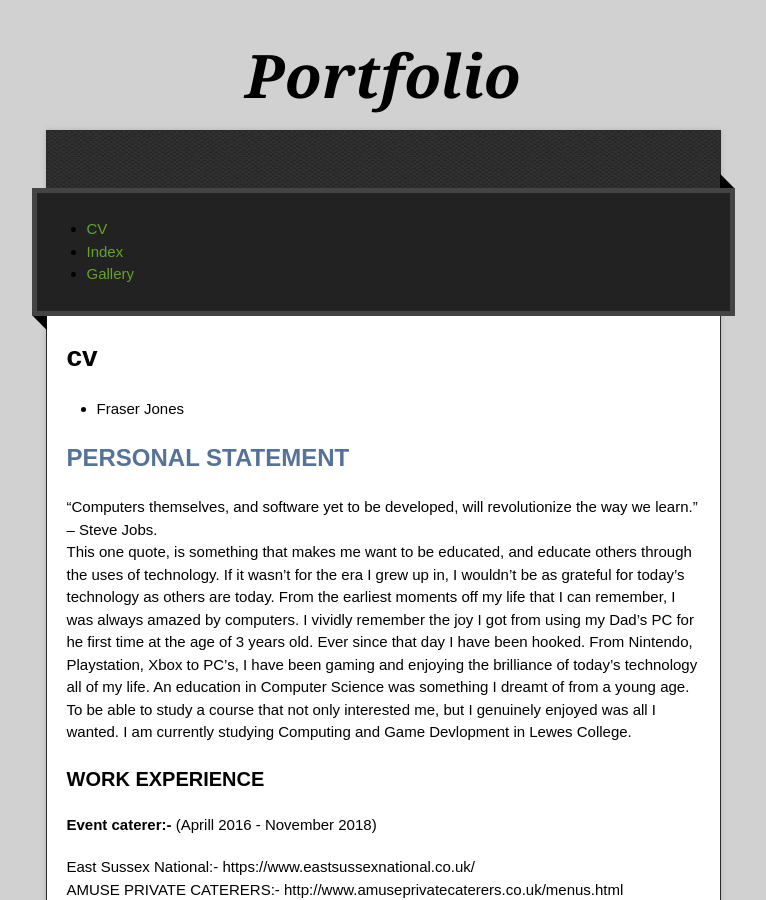
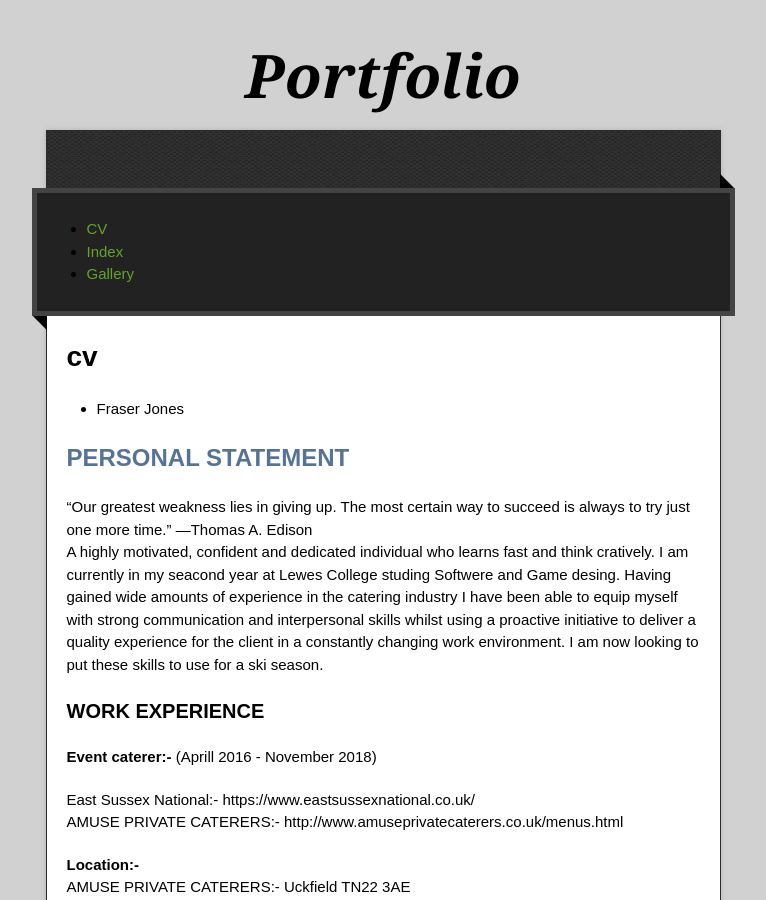
Before and after one commit to Ceirios1/Portfolio, a Jekyll site: the page built from cv.md, in a window 1280 px wide and 900 px high. Shown: the whole window, without its empty margins (257-1023 px from the left). Built offline with Jekyll 4.4.1, drawn with Linux system fonts in a browser that asks for light colours; our own code applies the rules of GitHub Pages for plain Markdown files; comment, search, counter and statistics services are not loaded; the repository's description, which GitHub fills in, is left out.

Commit message:
Update cv.md

```diff
--- a/cv.md
+++ b/cv.md
@@ -2,8 +2,8 @@
 - Fraser Jones
 
 ## PERSONAL STATEMENT
-"Computers themselves, and software yet to be developed, will revolutionize the way we learn." – Steve Jobs. <br/>
-This one quote, is something that makes me want to be educated, and educate others through the uses of technology. If it wasn’t for the era I grew up in, I wouldn’t be as grateful for today’s technology as others are today. From the earliest moments off my life that I can remember, I was always amazed by computers. I vividly remember the joy I got from using my Dad’s PC for he first time at the age of 3 years old. Ever since that day I have been hooked. From Nintendo, Playstation, Xbox to PC’s, I have been gaming and enjoying the brilliance of today’s technology all of my life. An education in Computer Science was something I dreamt of from a young age. To be able to study a course that not only interested me, but I genuinely enjoyed was all I wanted. I am currently studying Computing and Game Devlopment in Lewes College.
+"Our greatest weakness lies in giving up. The most certain way to succeed is always to try just one more time." —Thomas A. Edison <br/>
+A highly motivated, confident and dedicated individual who learns fast and think cratively. I am currently in my seacond year at Lewes College studing Softwere and Game desing. Having gained wide amounts of experience in the catering industry I have been able to equip myself with strong communication and interpersonal skills whilst using a proactive initiative to deliver a quality experience for the client in a constantly changing work environment. I am now looking to put these skills to use for a ski season.
 
 ### WORK EXPERIENCE
 
```
